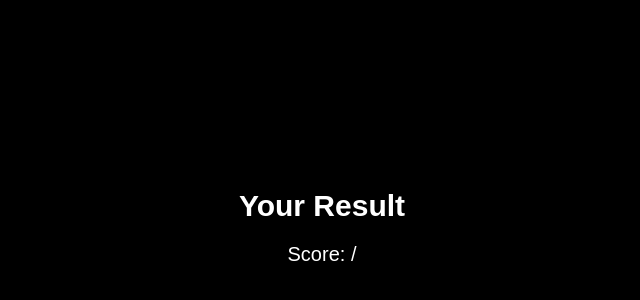
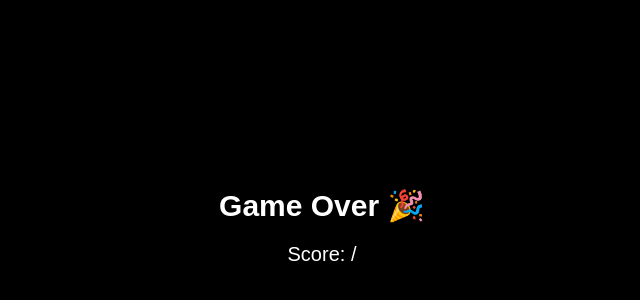
Before and after one commit to sardesaijasmeeta/placement-quest, a Next.js app: page /results in a window 1280 px wide. Shown: the part 172-472 px from the top of the page, without its empty margins (318-958 px from the left). Built offline with nearby package versions, Linux system fonts and the light colour scheme.

Commit message:
tried again to Fix results Suspense error

```diff
--- a/src/app/results/page.tsx
+++ b/src/app/results/page.tsx
@@ -1,29 +1,16 @@
 "use client";
-export const dynamic = "force-dynamic";
 
-import { Suspense } from "react";
 import { useSearchParams } from "next/navigation";
 
-function ResultsInner() {
+export default function ResultsPage() {
   const searchParams = useSearchParams();
-
   const score = searchParams.get("score");
   const total = searchParams.get("total");
 
   return (
     <div className="min-h-screen bg-black text-white flex flex-col items-center justify-center">
-      <h1 className="text-3xl font-bold mb-4">Your Result</h1>
-      <p className="text-xl">
-        Score: {score} / {total}
-      </p>
+      <h1 className="text-3xl font-bold mb-4">Game Over 🎉</h1>
+      <p className="text-xl">Score: {score} / {total}</p>
     </div>
   );
 }
-
-export default function ResultsPage() {
-  return (
-    <Suspense fallback={<div className="text-white p-6">Loading results...</div>}>
-      <ResultsInner />
-    </Suspense>
-  );
-}
```
